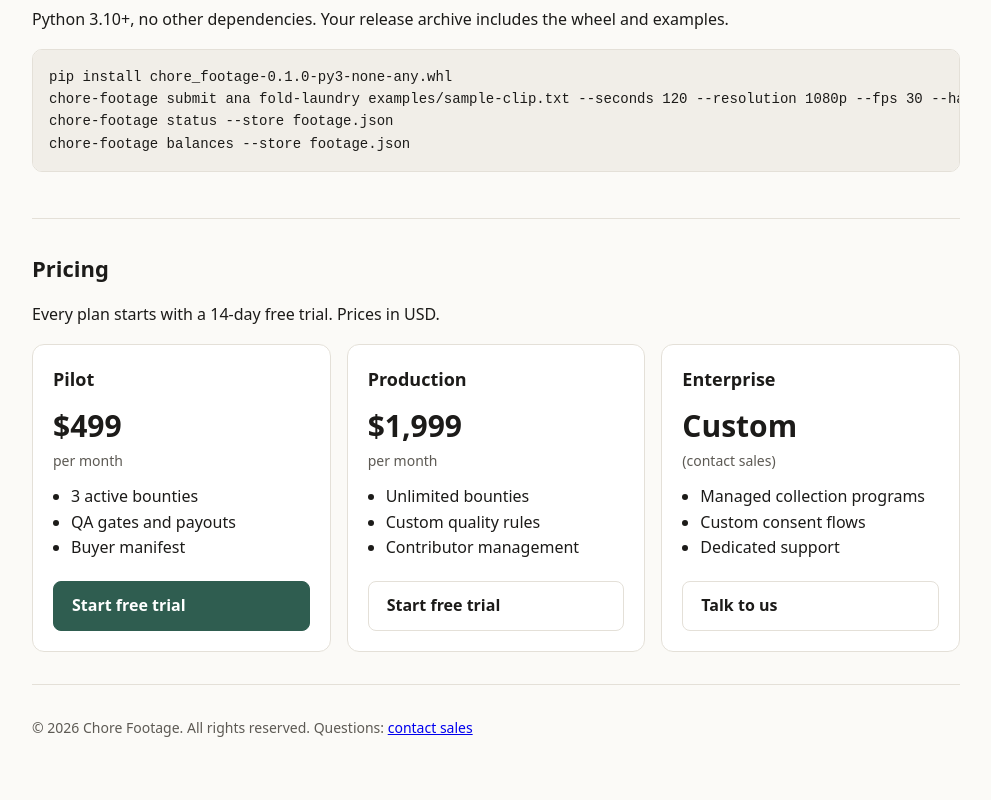
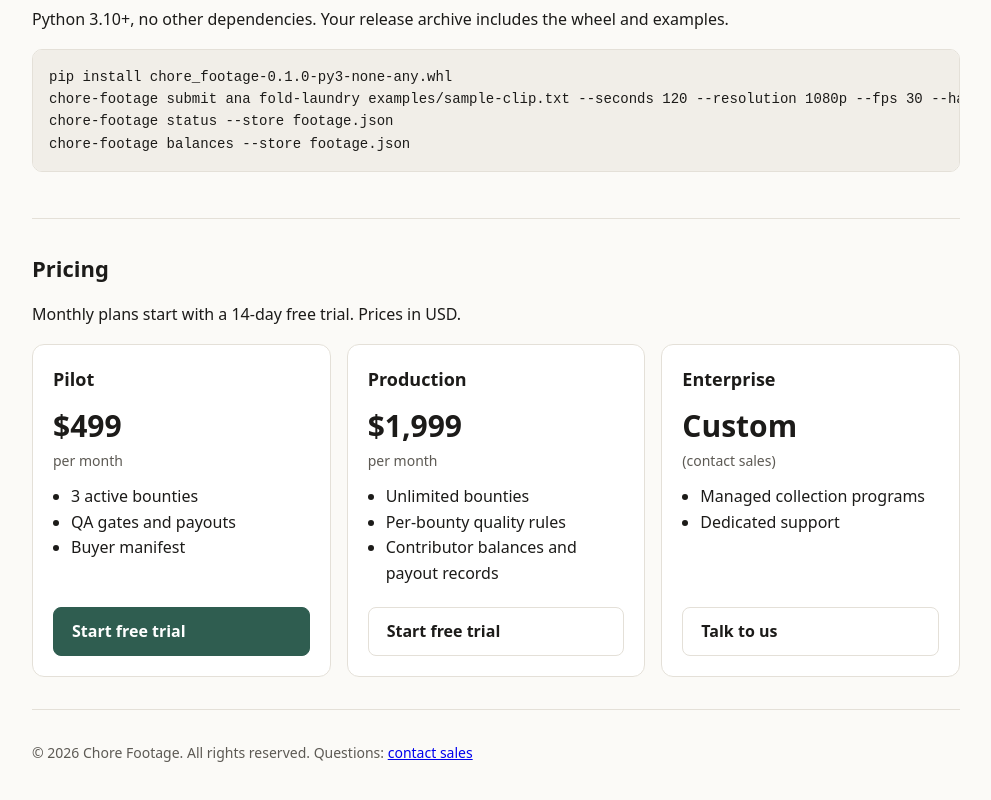
Before and after one commit to eliem08/chore-footage, a plain HTML site: page landing/index.html in a window 1280 px wide. Shown: the part 800-1600 px from the top of the page, without its empty margins (144-1135 px from the left). Drawn offline with Linux system fonts and the light colour scheme.

Commit message:
Pricing copy: list only what the software does; trial applies to monthly plans; plan note

```diff
--- a/landing/index.html
+++ b/landing/index.html
@@ -54,7 +54,7 @@ chore-footage balances --store footage.json</code></pre>
   </section>
   <section>
     <h2>Pricing</h2>
-    <p>Every plan starts with a 14-day free trial. Prices in USD.</p>
+    <p>Monthly plans start with a 14-day free trial. Prices in USD.</p>
     <div class="grid">
       <article class="plan">
         <h3>Pilot</h3>
@@ -65,13 +65,13 @@ chore-footage balances --store footage.json</code></pre>
       <article class="plan">
         <h3>Production</h3>
         <p class="price">$1,999<span>per month</span></p>
-        <ul><li>Unlimited bounties</li><li>Custom quality rules</li><li>Contributor management</li></ul>
+        <ul><li>Unlimited bounties</li><li>Per-bounty quality rules</li><li>Contributor balances and payout records</li></ul>
         <a class="btn" href="https://github.com/eliem08/chore-footage/issues/new?title=Chore%20Footage%20Production&amp;labels=sales">Start free trial</a>
       </article>
       <article class="plan">
         <h3>Enterprise</h3>
         <p class="price">Custom<span>(contact sales)</span></p>
-        <ul><li>Managed collection programs</li><li>Custom consent flows</li><li>Dedicated support</li></ul>
+        <ul><li>Managed collection programs</li><li>Dedicated support</li></ul>
         <a class="btn" href="https://github.com/eliem08/chore-footage/issues/new?title=Chore%20Footage%20Enterprise&amp;labels=sales">Talk to us</a>
       </article>
     </div>
```
Also changed, not shown: 1 other file.
